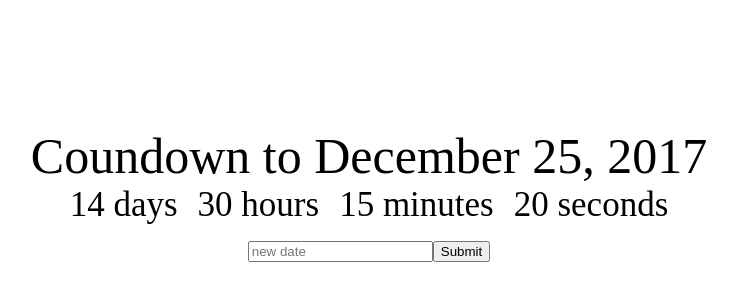
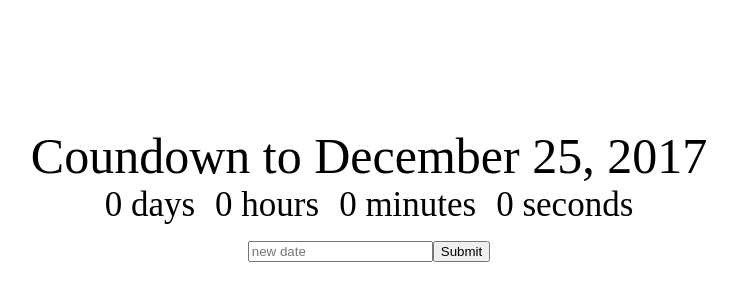
Before and after one commit to mikkovalla/CountDown, a React (Create React App) app in the folder countdown/: page / in a window 1280 px wide. Shown: the part 126-426 px from the top of the page, without its empty margins (271-1008 px from the left). Built offline with nearby package versions, Linux system fonts and the light colour scheme.

Commit message:
Clock component added

```diff
--- a/countdown/src/App.jsx
+++ b/countdown/src/App.jsx
@@ -1,4 +1,5 @@
 import React, { Component } from 'react'
+import Clock from './Clock'
 import './App.css'
 
 class App extends Component {
@@ -19,12 +20,7 @@
     return (
       <div className="App">
         <div className="App-title">Coundown to {this.state.deadline}</div>
-        <div>
-          <div className="Clock-days">14 days</div>
-          <div className="Clock-hours">30 hours</div>
-          <div className="Clock-minutes">15 minutes</div>
-          <div className="Clock-seconds">20 seconds</div>
-        </div>
+        <Clock />
         <div>
           <input placeholder='new date'
           onChange={event => this.setState({newDeadline: event.target.value})}/>
--- /dev/null
+++ b/countdown/src/Clock.jsx
@@ -0,0 +1,27 @@
+import React, { Component } from 'react'
+import './App.css'
+
+class Clock extends Component {
+constructor(props) {
+  super(props)
+  this.state = {
+    days: 0,
+    hours: 0,
+    minutes: 0,
+    seconds: 0
+  }
+}
+
+  render () {
+    return (
+      <div>
+          <div className="Clock-days">{this.state.days} days</div>
+          <div className="Clock-hours">{this.state.hours} hours</div>
+          <div className="Clock-minutes">{this.state.minutes} minutes</div>
+          <div className="Clock-seconds">{this.state.seconds} seconds</div>
+      </div>
+    )
+  }
+}
+
+export default Clock
```
